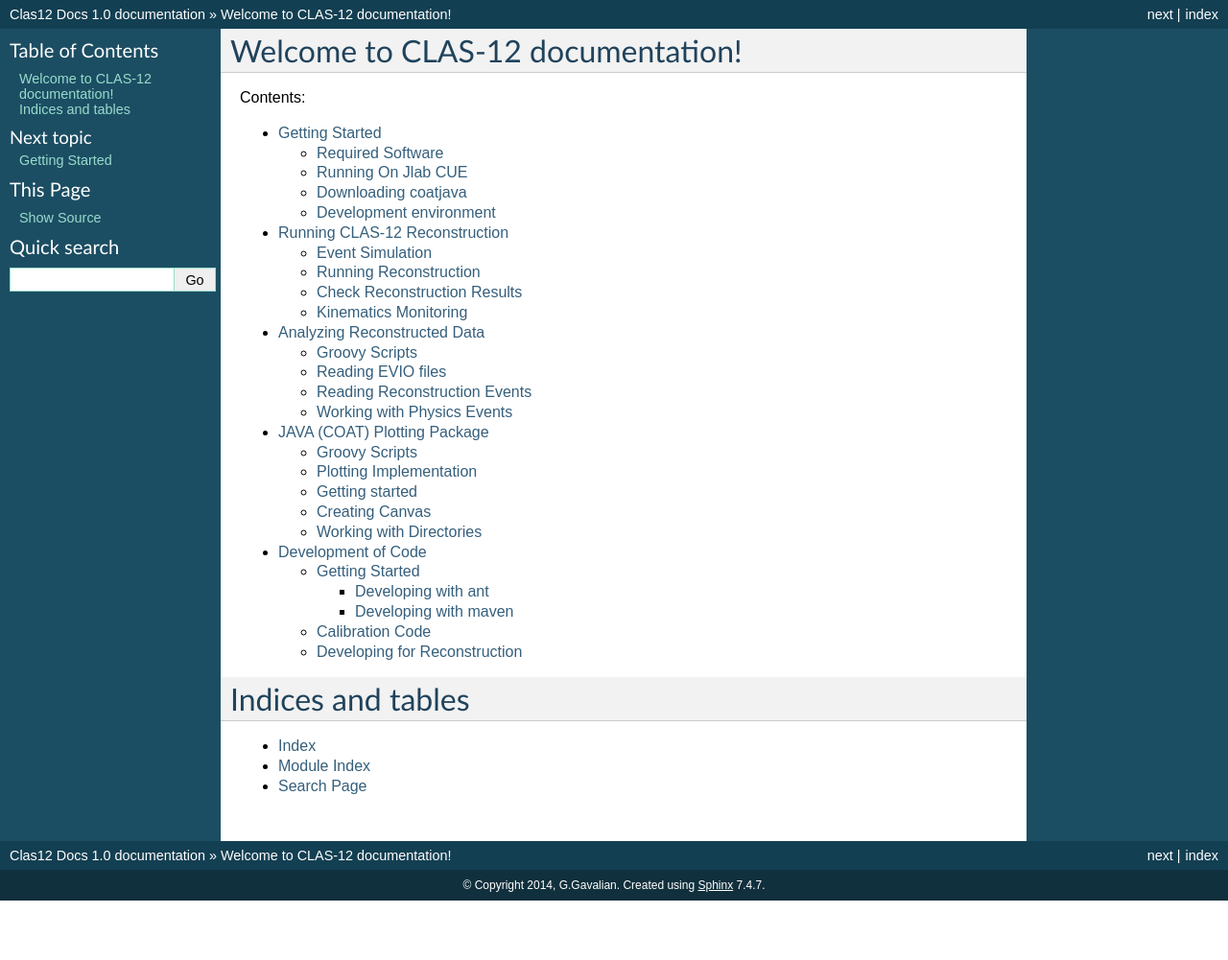
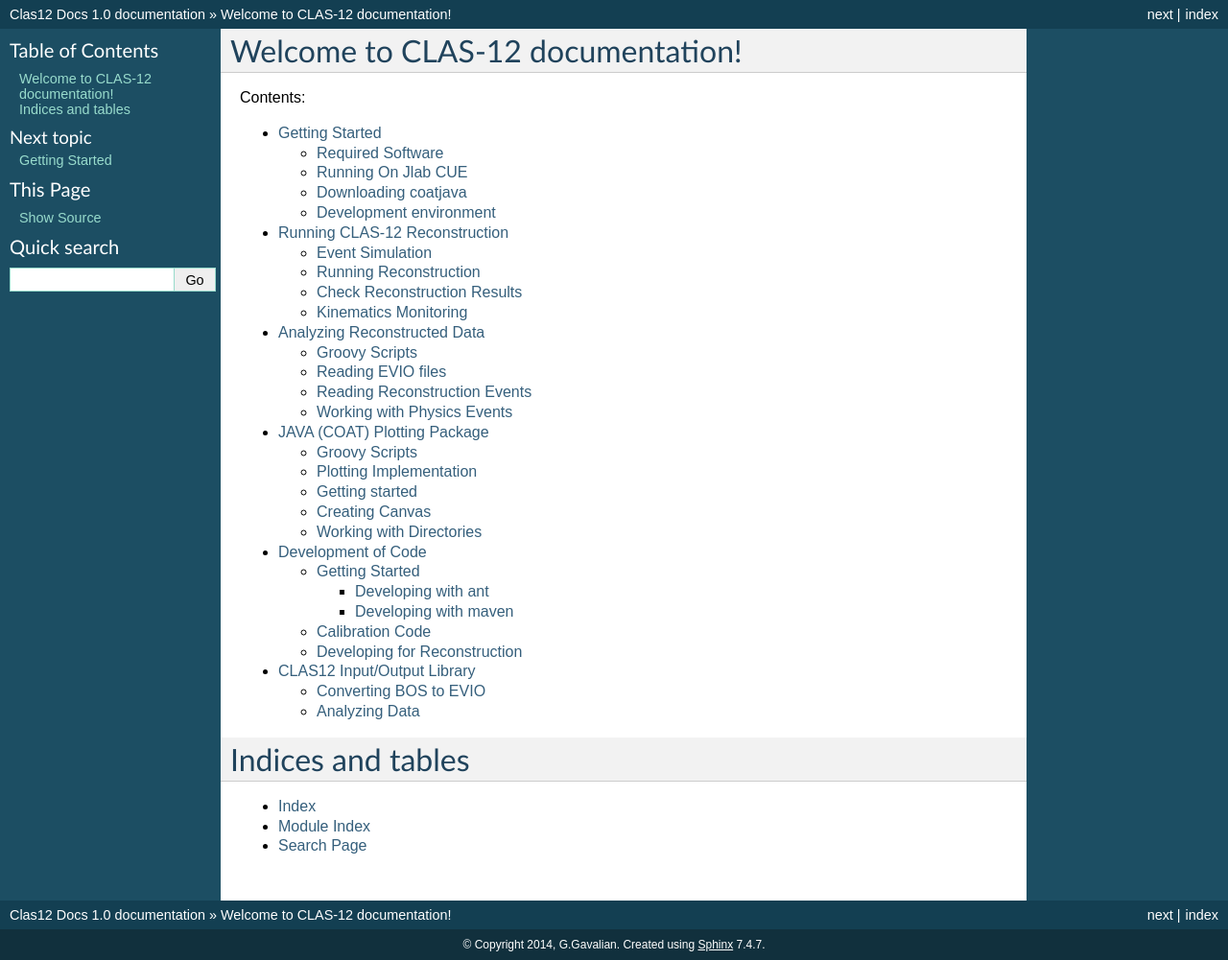
Before and after one commit to mckunkel/clas12docs, a Sphinx documentation site: the page built from OfflineSoftware/source/index.rst, in a window 1280 px wide. Shown: the whole page at 96% size. Built offline with Sphinx 7.4.7, drawn with Linux system fonts in a browser that asks for light colours; before the commit the page ends 939 px from its top, so only the background shows below that; some of the changed lines change nothing that is shown.

Commit message:
added bos2evio description

```diff
--- a/OfflineSoftware/source/index.rst
+++ b/OfflineSoftware/source/index.rst
@@ -16,6 +16,7 @@
    analysis/introduction
    plotting/introduction
    development/introduction
+   io/bosio
 
 ..   rootio/introduction
 ..   io/introduction
--- /dev/null
+++ b/OfflineSoftware/source/io/bosio.rst
@@ -0,0 +1,82 @@
+
+.. _clasio-bosio:
+
+****************************
+CLAS12 Input/Output Library
+****************************
+
+The design of CLAS I/O library allows implementation of different
+formats with same interface. And there is a BOS reader implemented
+that can read BOS files directly from JAVA. There are also tools
+included in COATJAVA package to convert legacy BOS files to EVIO
+format consistent with CLAS12 data format. The advantage of this
+is that all standard tools for event manipulation and cuts and corrections
+can be used with old data sets.
+
+Converting BOS to EVIO
+======================
+
+The convertor program is called bos2evio and it is included in the coatjava
+package. The program will convert BOS file into EVIO, and there are options
+to use the SEB scheme or A1C bank scheme.
+
+For SEB scheme use:
+
+.. code-block:: bash
+
+   >bin/bos2evio -seb myoutput.evio run018567.A00.B00
+
+For A1C scheme (PART, TBID and TBER banks) use:
+
+.. code-block:: bash
+
+   >bin/bos2evio -a1c myoutput.evio run018567.A00.B00 run018567.A00.B01
+
+NOTE. Multiple files can be combined into one run file.
+
+
+Analyzing Data
+==============
+
+Once converted to EVIO format legacy CLAS6 data can be analyzed similar to CLAS12
+data. Here is and example script that plots invariant mass of two pions from a data
+run.
+
+.. code-block:: java
+
+   import org.jlab.evio.clas12.*;
+   import org.jlab.clas.physics.*;
+   import org.root.histogram.*;
+   import org.root.pad.*;
+   import org.jlab.clas12.physics.*;
+
+   filename = args[0];
+
+   EventFilter  filter = new EventFilter("11:211:-211:X+:X-:Xn");
+   EvioSource reader = new EvioSource();
+   reader.open(filename);
+
+   H1D H100 = new H1D("H100","M [GeV]","",60,0.25,0.8);
+
+   GenericKinematicFitter fitter = new GenericKinematicFitter(11.0,"11:X+:X-:Xn");
+   int counter = 0;
+   while(reader.hasEvent()==true){
+        counter++;
+        EvioDataEvent event = reader.getNextEvent();
+        PhysicsEvent  physEvent = fitter.getPhysicsEvent(event);
+        if(filter.isValid(physEvent)==true){
+            Particle pipi = physEvent.getParticle("[211]+[-211]");
+            H100.fill(pipi.mass());
+        }
+  }
+
+  TCanvas c1 = new TCanvas("c1","Physics Analysis",800,600,1,1);
+  c1.setFontSize(18);
+  c1.cd(0);
+  H100.setTitle("Two Pion Invariant Mass");
+  H100.setLineWidth(2);
+  H100.setLineColor(2);
+  c1.draw(H100);
+
+
+For more detailed documentation on how to use CLAS12 physics classes see "Analyzing Reconstructed Data".
```
